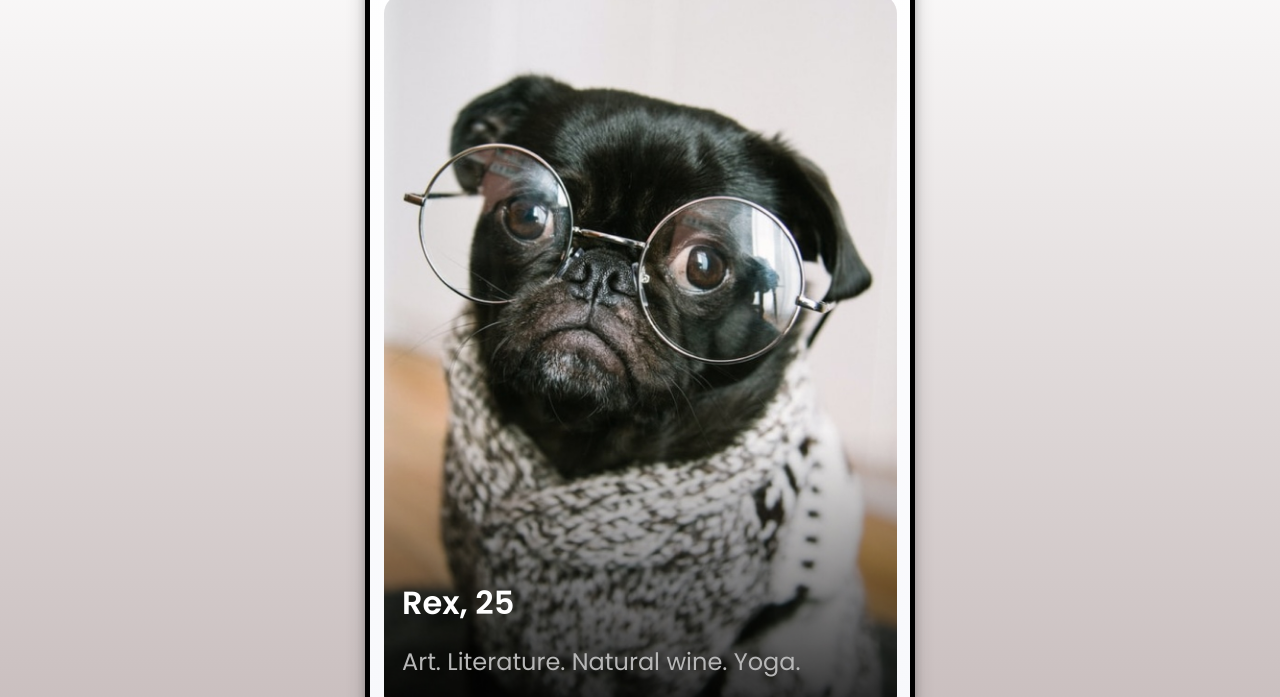
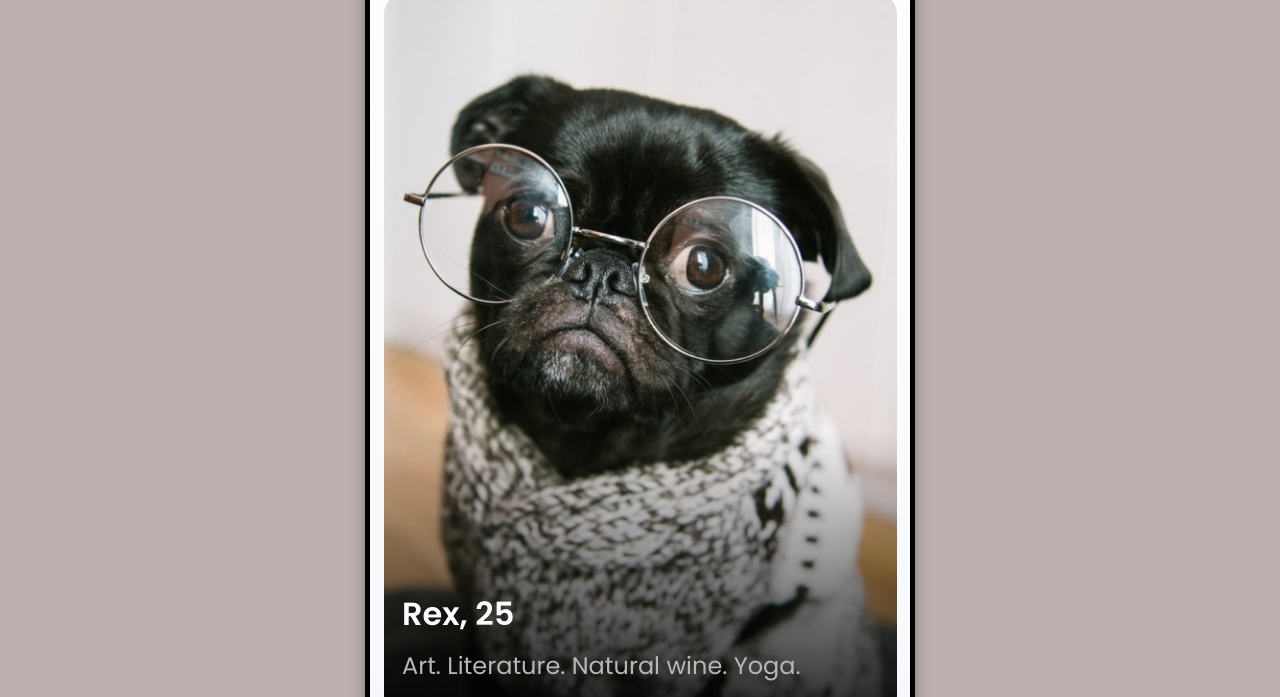
Before and after one commit to 0xTak/tindog, a website built with Vite: page index.html in a window 1280 px wide. Shown: the part 103-800 px from the top of the page. Built offline with nearby package versions, Linux system fonts and the light colour scheme.

Commit message:
Update index.css
change html background color without the gradient

adding margin: 0 to .dog-name-age, .dog-bio

```diff
--- a/index.css
+++ b/index.css
@@ -14,7 +14,7 @@ html, body {
 }
 
 html {
-    background: linear-gradient(180deg, #FFFFFF 0%, #bdb0b0 100%);
+    background: #bdb0b0;
 }
 
 
@@ -79,6 +79,11 @@ body {
     position: absolute;
     bottom: 1em;
     left: 2em;
+}
+
+.dog-name-age,
+.dog-bio {
+    margin: 0;
 }
 
 .end-message {
```
